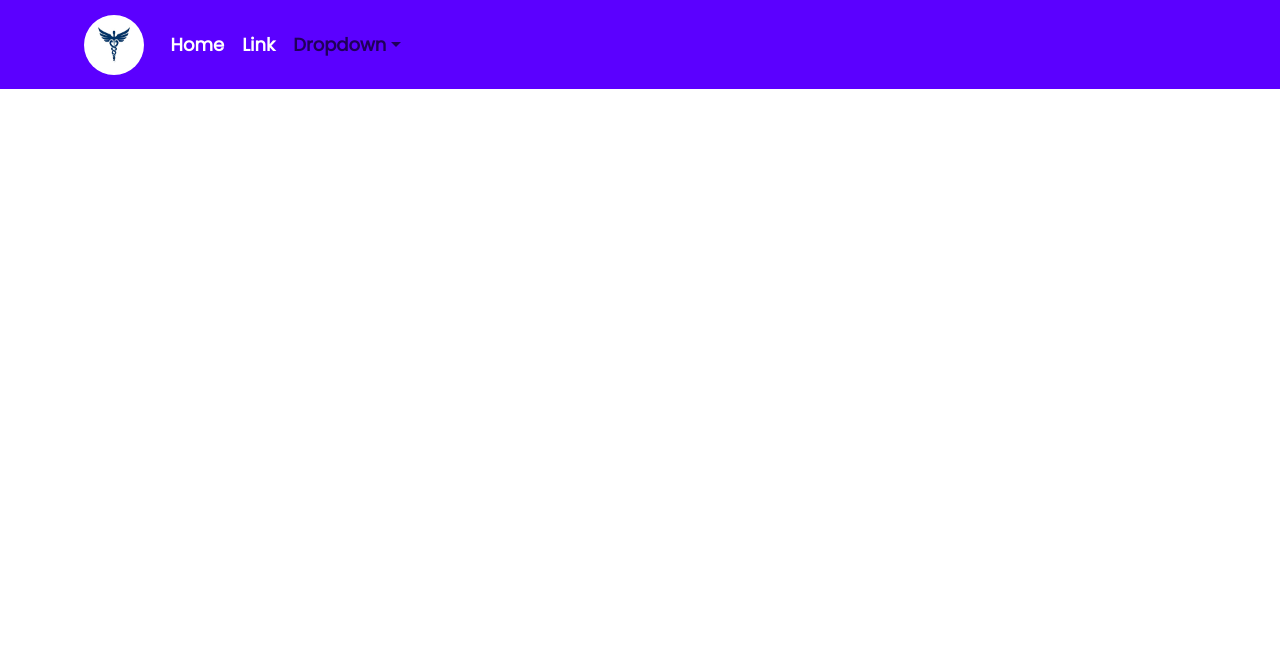
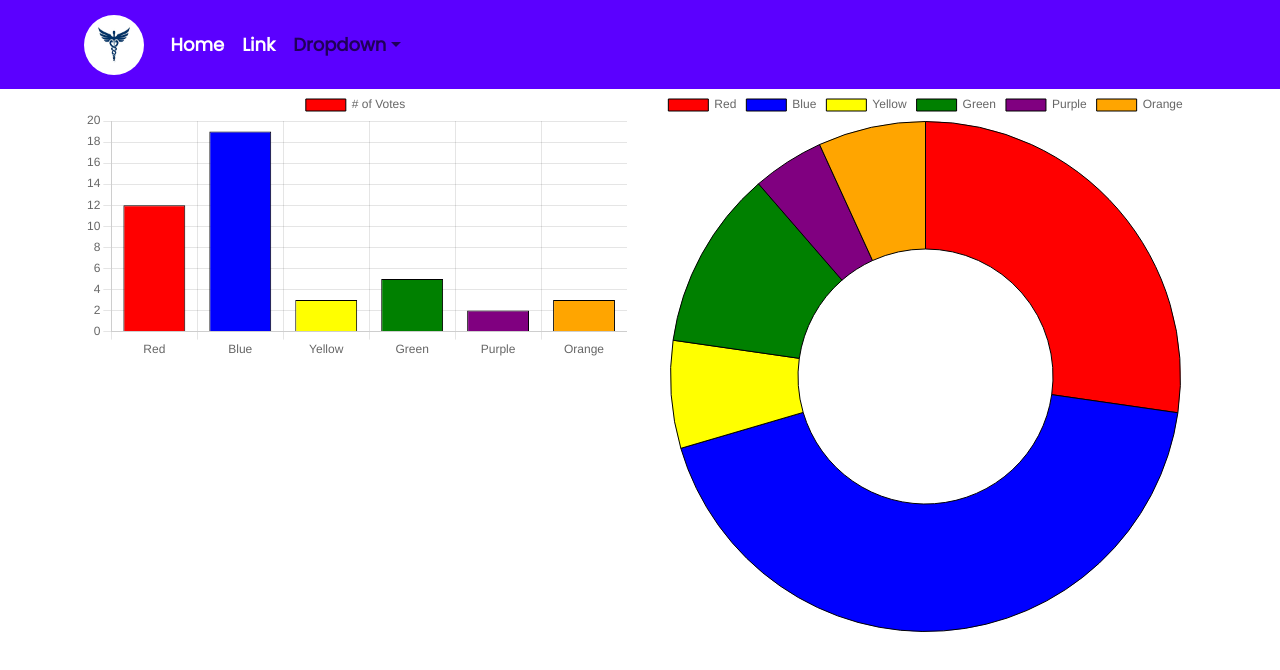
Before and after one commit to StatShibe/Healthcare_Analytics, a React (Create React App) app in the folder healthcare_frontend/: page / in a window 1280 px wide. Shown: the top 670 px of the page. Built offline with nearby package versions, Linux system fonts and the light colour scheme.

Commit message:
added chart.js

```diff
--- a/healthcare_frontend/package.json
+++ b/healthcare_frontend/package.json
@@ -7,8 +7,10 @@
     "@testing-library/react": "^13.4.0",
     "@testing-library/user-event": "^13.5.0",
     "bootstrap": "^5.3.3",
+    "chart.js": "^4.4.1",
     "react": "^18.2.0",
     "react-bootstrap": "^2.10.1",
+    "react-chartjs-2": "^5.2.0",
     "react-dom": "^18.2.0",
     "react-scripts": "5.0.1",
     "web-vitals": "^2.1.4"
--- a/healthcare_frontend/src/App.js
+++ b/healthcare_frontend/src/App.js
@@ -1,10 +1,27 @@
-import Navigationbar from "./components/dashboard"
+import Navigationbar from "./components/navigationbar"
+import Dashboard from "./components/dashboard";
 import './App.css';
 
+
+
 function App() {
+  const data = {
+    labels: ['Red', 'Blue', 'Yellow', 'Green', 'Purple', 'Orange'],
+        datasets: [{
+          label: '# of Votes',
+          data: [12, 19, 3, 5, 2, 3],
+          borderWidth: 1,
+          backgroundColor: ['Red', 'Blue', 'Yellow', 'Green', 'Purple', 'Orange'],
+          borderColor: "black"
+        }]
+  }
+
   return (
     <div className="App">
       <Navigationbar/>
+      <Dashboard
+        chartData={data}
+      />
     </div>
   );
 }
--- a/healthcare_frontend/src/components/dashboard.jsx
+++ b/healthcare_frontend/src/components/dashboard.jsx
@@ -1,32 +1,27 @@
 import React from "react";
-import Container from  'react-bootstrap/Container';
-import Nav from 'react-bootstrap/Nav';
-import Navbar from 'react-bootstrap/Navbar';
-import NavDropdown from 'react-bootstrap/NavDropdown';
-import medlogo from '../assets/images/medlogo.jpg';
-import '../assets/styles/dashboard.css';
-//  import ReactDom from "react-dom"
-
-const Navigationbar = () => {
-    return(
-        <Navbar expand = "md" style={{backgroundColor : "#5b00ff", color : "white"}}>
-            <Container>
-                <Navbar.Brand href = "#home"><img src = {medlogo} alt = "Logo"/></Navbar.Brand>
-                <Navbar.Toggle aria-controls="basic-navbar-nav"/>
-                <Navbar.Collapse id="basic-navbar-nav">
-                    <Nav className="me-auto">
-                        <Nav.Link href = "#home" style={{color : "white"}}>Home</Nav.Link>
-                        <Nav.Link href = "#link" style={{color : 'white'}}>Link</Nav.Link>
-                        <NavDropdown title = "Dropdown" id = "basic-nav-dropdown" style={{color : 'white'}}>
-                            <NavDropdown.Item href="#action">Action</NavDropdown.Item>
-                            <NavDropdown.Item href="#action2">Action2</NavDropdown.Item>
-                            <NavDropdown.Item href="#action3">Action3</NavDropdown.Item>
-                        </NavDropdown>
-                    </Nav>
-                </Navbar.Collapse>
-            </Container>
-        </Navbar>
+import { Bar } from 'react-chartjs-2';
+import { Doughnut } from 'react-chartjs-2';
+import Row from "react-bootstrap/Row"
+import Col from "react-bootstrap/Col"
+import Container from "react-bootstrap/Container"
+import {Chart as ChartJS} from "chart.js/auto"
+const Dashboard = ({chartData}) => {
+    return (
+        <Container>
+            <Row>
+                <Col>
+                    <Bar
+                        data={chartData}
+                    />
+                </Col>
+                <Col>
+                    <Doughnut
+                        data={chartData}
+                    />
+                </Col>
+            </Row>
+        </Container>
     );
 }
 
-export default Navigationbar;
+export default Dashboard;
--- /dev/null
+++ b/healthcare_frontend/src/components/navigationbar.jsx
@@ -0,0 +1,32 @@
+import React from "react";
+import Container from  'react-bootstrap/Container';
+import Nav from 'react-bootstrap/Nav';
+import Navbar from 'react-bootstrap/Navbar';
+import NavDropdown from 'react-bootstrap/NavDropdown';
+import medlogo from '../assets/images/medlogo.jpg';
+import '../assets/styles/navigationbar.css';
+//  import ReactDom from "react-dom"
+
+const Navigationbar = () => {
+    return(
+        <Navbar expand = "md" style={{backgroundColor : "#5b00ff", color : "white"}}>
+            <Container>
+                <Navbar.Brand href = "#home"><img src = {medlogo} alt = "Logo"/></Navbar.Brand>
+                <Navbar.Toggle aria-controls="basic-navbar-nav"/>
+                <Navbar.Collapse id="basic-navbar-nav">
+                    <Nav className="me-auto">
+                        <Nav.Link href = "#home" style={{color : "white"}}>Home</Nav.Link>
+                        <Nav.Link href = "#link" style={{color : 'white'}}>Link</Nav.Link>
+                        <NavDropdown title = "Dropdown" id = "basic-nav-dropdown" style={{color : 'white'}}>
+                            <NavDropdown.Item href="#action">Action</NavDropdown.Item>
+                            <NavDropdown.Item href="#action2">Action2</NavDropdown.Item>
+                            <NavDropdown.Item href="#action3">Action3</NavDropdown.Item>
+                        </NavDropdown>
+                    </Nav>
+                </Navbar.Collapse>
+            </Container>
+        </Navbar>
+    );
+}
+
+export default Navigationbar;
```
Also changed, not shown: healthcare_frontend/src/assets/styles/navigationbar.css (renamed from healthcare_frontend/src/assets/styles/dashboard.css), 1 other file (tests, documents, lock files or other folders).
